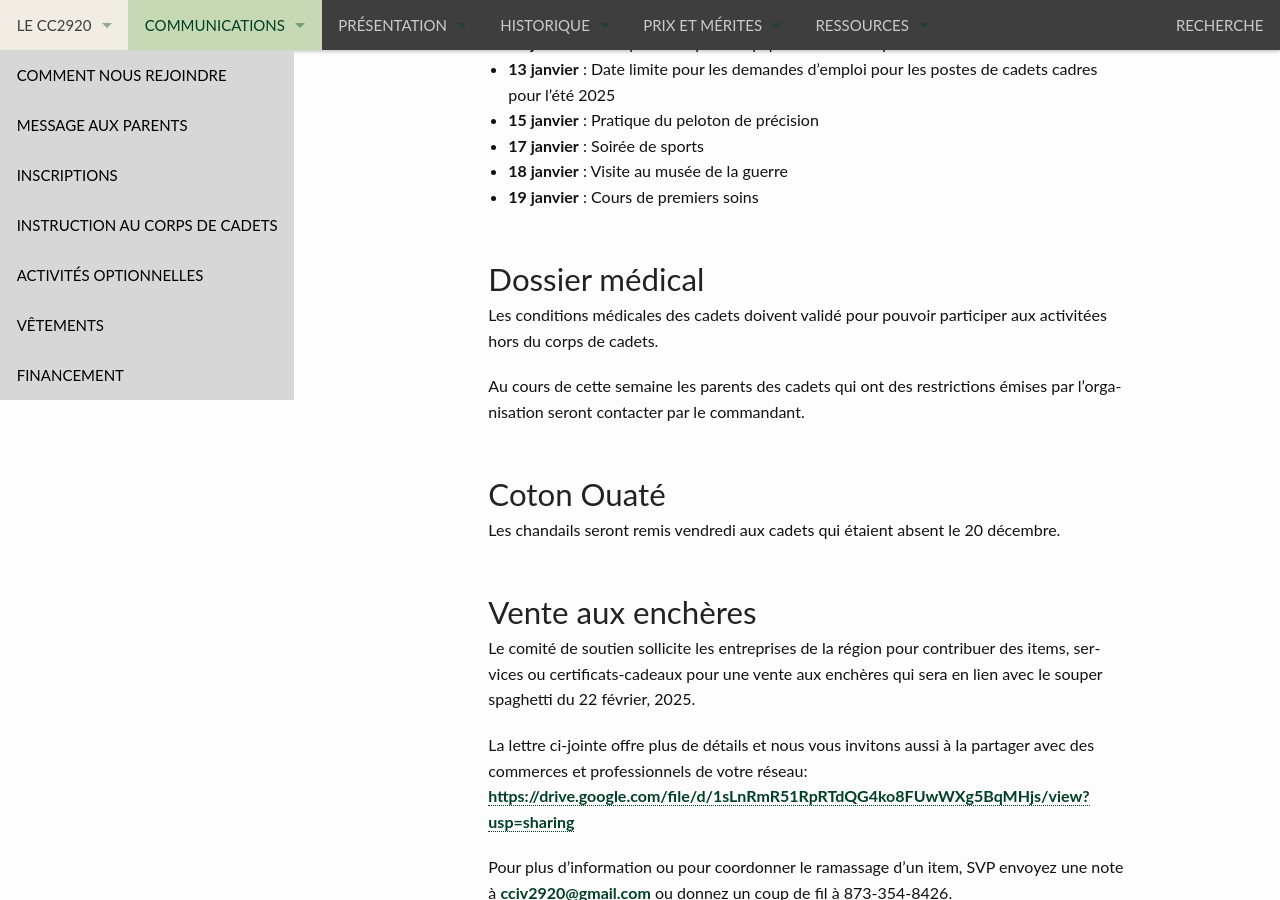
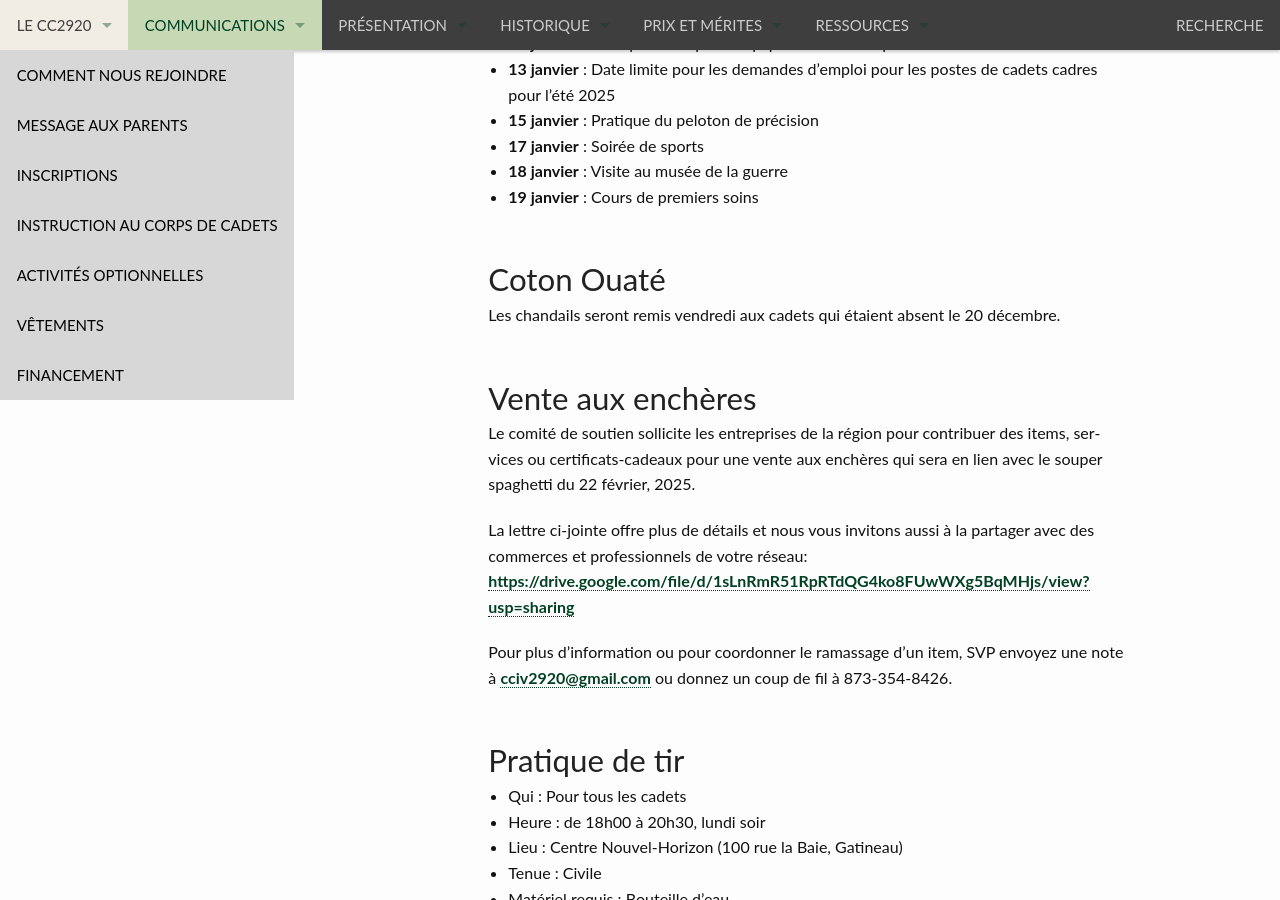
Before and after one commit to CC2920/web, a Jekyll site: the page built from _communications/messages.md, in a window 1280 px wide and 900 px high, scrolled down 828 px. Built offline with Jekyll 4.4.1, drawn with Linux system fonts in a browser that asks for light colours.

Commit message:
Retrait des conditions medicales

```diff
--- a/_communications/messages.md
+++ b/_communications/messages.md
@@ -29,12 +29,6 @@ layout: "messages"
 - **17 janvier** : Soirée de sports
 - **18 janvier** : Visite au musée de la guerre
 - **19 janvier** : Cours de premiers soins
-
-## Dossier médical
-
-Les conditions médicales des cadets doivent validé pour pouvoir participer aux activitées hors du corps de cadets.
-
-Au cours de cette semaine les parents des cadets qui ont des restrictions émises par l'organisation seront contacter par le commandant.
 
 ## Coton Ouaté
 
```
